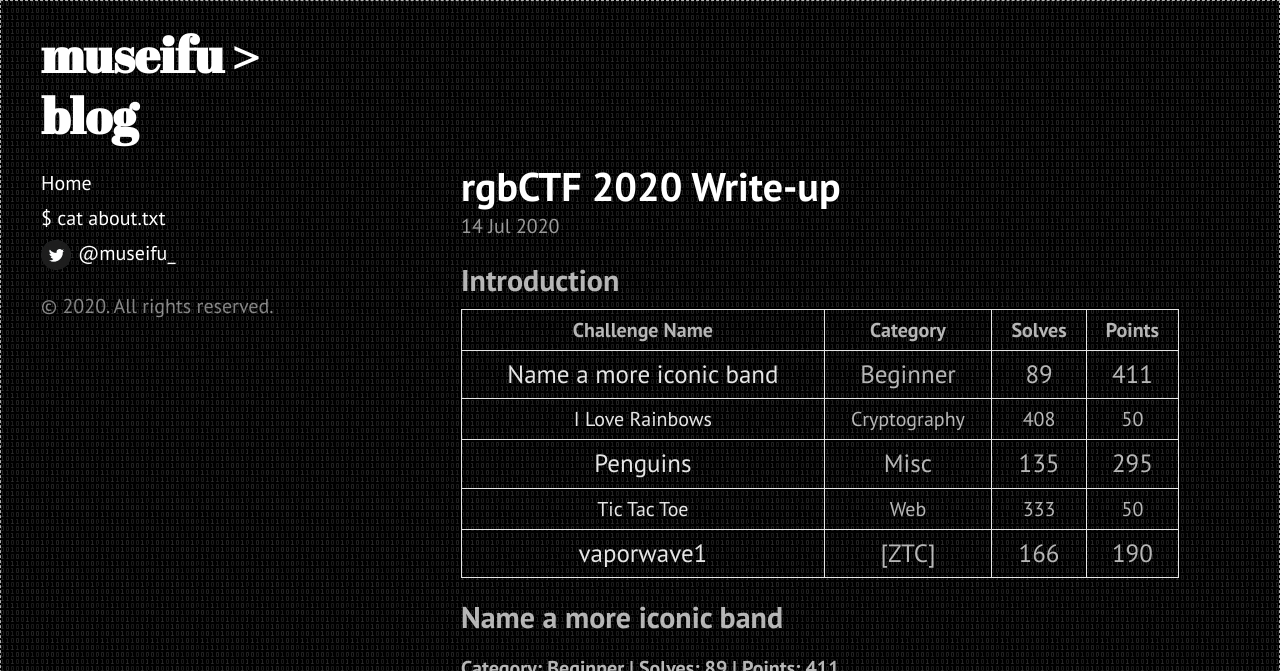
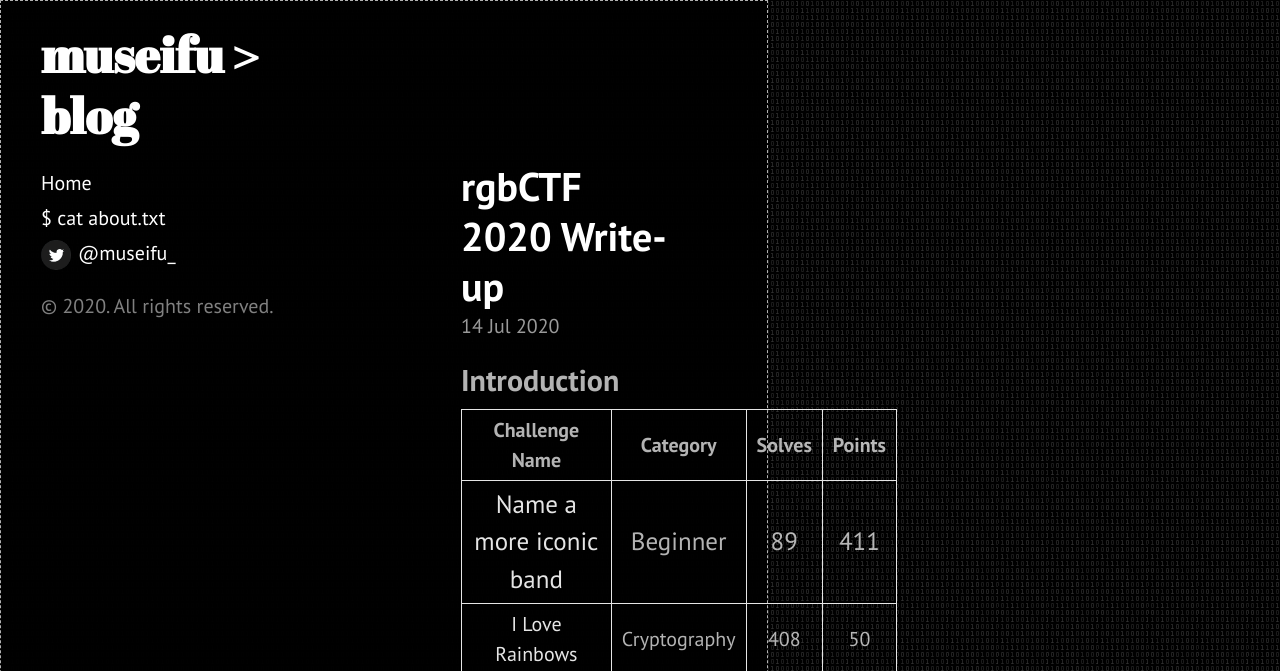
Before and after one commit to museifu666/museifu666.github.io, a Jekyll site: the page built from index.html, in a window 1280 px wide. Shown: the top 671 px of the page. Built offline with Jekyll 4.4.1, drawn with Linux system fonts in a browser that asks for light colours; the list of posts is cut into pages by our own code; grey boxes are pictures that could not be loaded.

Commit message:
Update poole.css

```diff
--- a/public/css/poole.css
+++ b/public/css/poole.css
@@ -60,6 +60,7 @@ html {
   font-family: "Helvetica Neue", Helvetica, Arial, sans-serif;
   font-size: 16px;
   line-height: 1.5;
+  background-image: url("../background.gif");
 }
 @media (min-width: 38em) {
   html {
@@ -70,8 +71,7 @@ html {
 body {
   background-color: rgba(0,0,0,0.97);
   color: rgba(255,255,255,0.7);
-  border: 1px rgba(255,255,255,0.7);
-  background-image: url("../background.gif");
+  width: 60%;
   border: 1px dashed rgba(255,255,255,0.7);
   -webkit-text-size-adjust: 100%;
       -ms-text-size-adjust: 100%;
```
